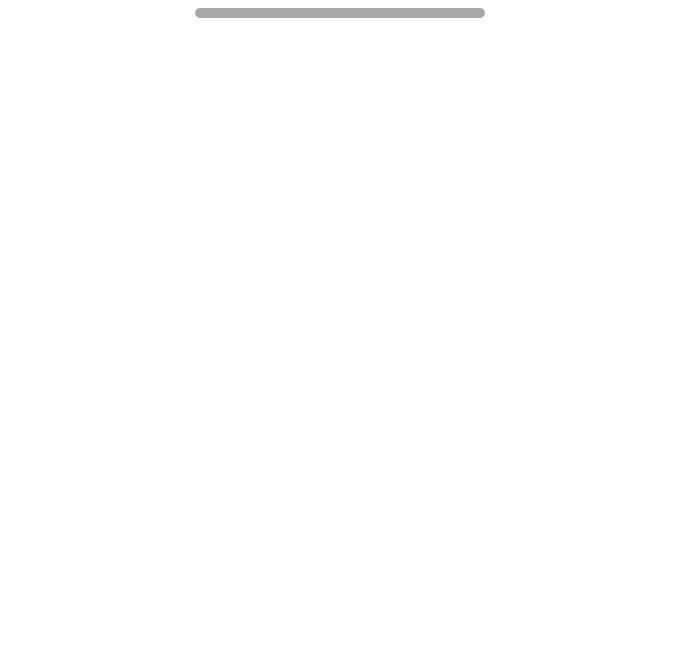
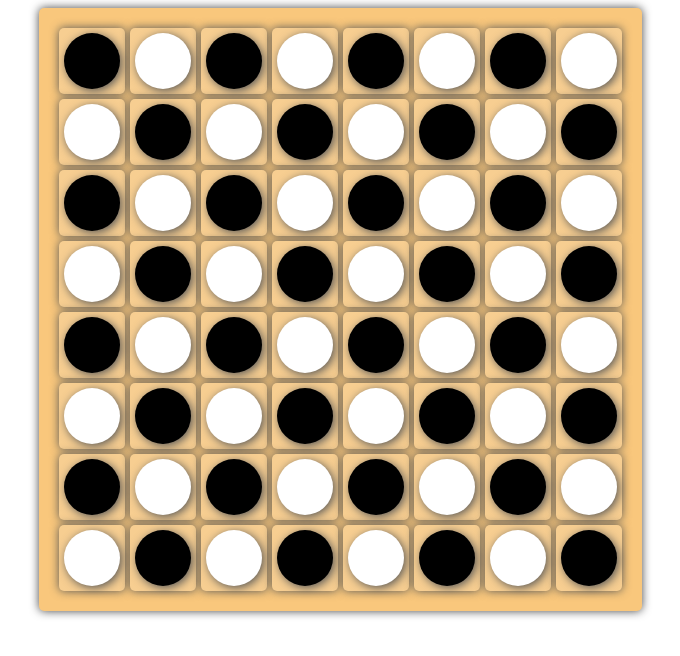
Before and after one commit to 0xcafed00d/temp, a plain HTML site: page index.html in a window 1280 px wide. Shown: the whole page, without its empty margins (300-980 px from the left). Drawn offline with Linux system fonts and the light colour scheme.

Commit message:
added board style

```diff
--- a/index.html
+++ b/index.html
@@ -9,7 +9,6 @@
     <meta name="viewport" content="width=280, initial-scale=1.2, user-scalable=no">
 </head>
 <body>
-<div class="border">
-</div>
+<table class="board"></table>
 </body>
 </html>
--- a/script/app.js
+++ b/script/app.js
@@ -1,3 +1,22 @@
+
+var game = {
+	boardSize: 8
+};
+
+game.makeBoardHTML = function (parent) {
+    for(var tr = 0; tr < game.boardSize; tr++){
+        var row = $("<tr/>");
+        parent.append(row);
+        for(var td = 0; td < game.boardSize; td++){
+			if ((tr + td) & 1)
+            	row.append($("<td class='cell'><div class='piece white'></div></td>"));
+			else
+            	row.append($("<td class='cell'><div class='piece black'></div></td>"));
+
+        }
+    }
+}
 
 $(document).ready( function () {
+	game.makeBoardHTML($(".board"))
 });
--- a/style/style.css
+++ b/style/style.css
@@ -1,40 +1,43 @@
-.border {
-    background-color: darkgray;
-    width: 280px;
-    transition: width 300ms, height 300ms;
-    display: table;
-    border-radius: 15px;
-    padding: 5px;
-    margin-left:auto;
-    margin-right:auto;
+
+table {
+    border-collapse: separate;
+    border-spacing: 5px 5px;
+	background-color: #f9c77c;
+	padding: 15px;
+    border-radius: 5px;
+	box-shadow: 0px 0px 10px #444;
+	margin-left: auto;
+	margin-right: auto;
 }
 
-.inputfield {
-    font-family: "Lucida Console", Monaco, monospace;
-    margin-left: auto;
-    margin-right: auto;
+td.cell {
+    background-color: #f7ce91;
+	border-radius: 5px;
+	border-style: none;
+	height: 64px;
+	width: 64px;
+    transition: background 200ms;
+	box-shadow: 0px 0px 10px #555;
 }
 
-.inputfield input {
-    font-family: "Lucida Console", Monaco, monospace;
-    background-color: #40413b;
-    color: #ffe10c;
-    padding: 10px;
-    border-radius: 10px;
-    text-align: center;
-    border-width: 0;
-    display: table-cell;
-    margin: 5px;
-    width: 200px;
+td.cell:hover {
+    transition: background 100ms;
+    background-color: #f9e9d1;
+    color: white;
 }
 
-.output {
-    font-family: "Lucida Console", Monaco, monospace;
-    background-color: #40413b;
-    color: #ffe10c;
-    padding: 10px;
-    border-radius: 10px;
-    text-align: center;
-    margin: 5px;
-    border-width: 0;
+.piece {
+	width: 56px;
+	height: 56px;
+	border-radius: 28px;
+	margin: auto;
+	box-shadow: 2px 2px 10px #555;
 }
+
+.piece.white {
+	background-color: white;
+}
+
+.piece.black {
+	background-color: black;
+}
```
